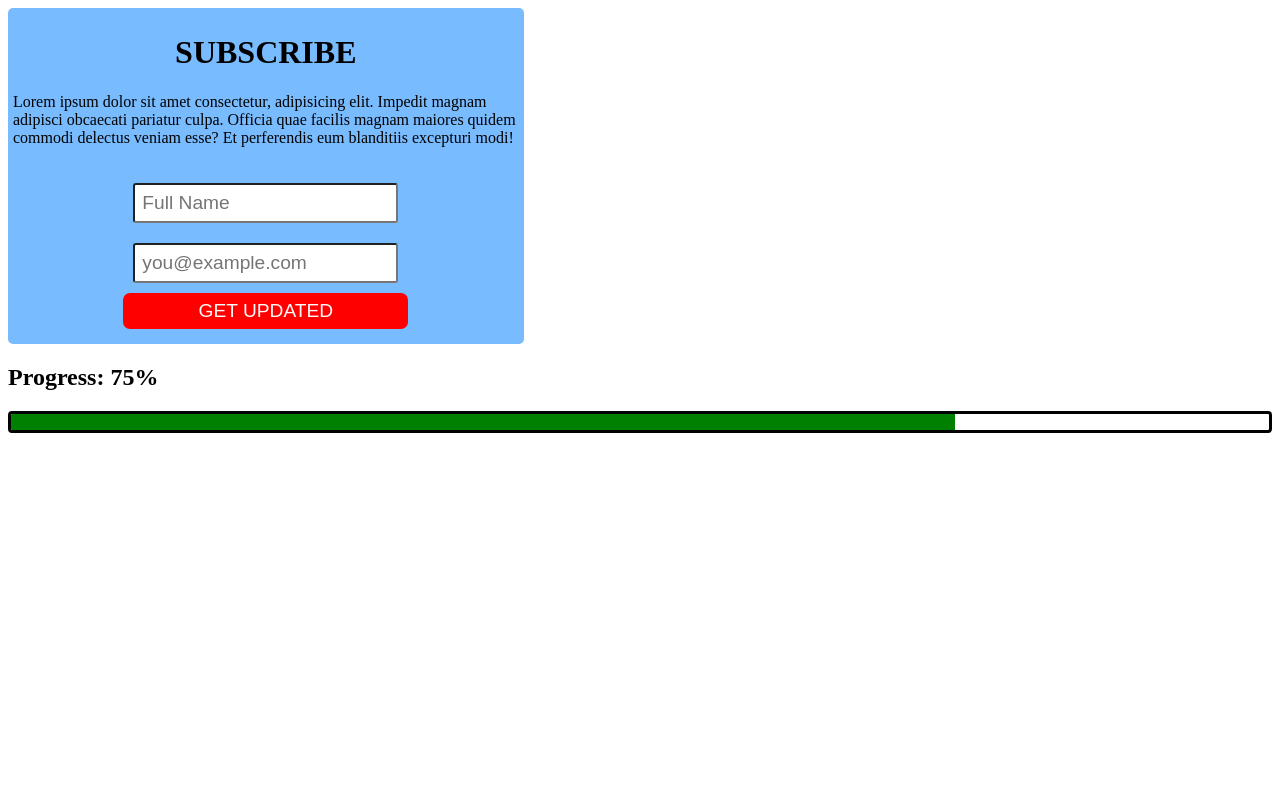
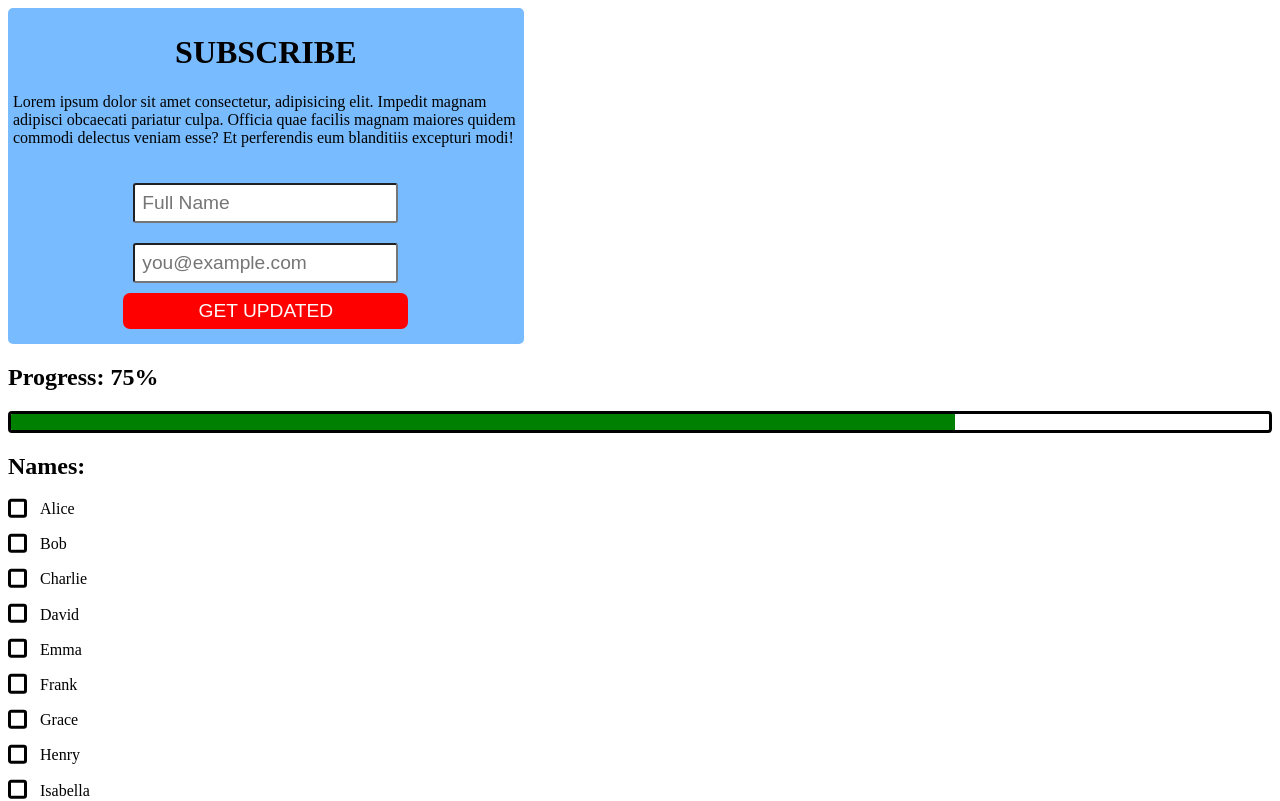
Before and after one commit to 93mcqmil/McQueen-Components, a React (Vite) app: page / in a window 1280 px wide. Shown: the top 801 px of the page. Built offline with nearby package versions, Linux system fonts and the light colour scheme.

Commit message:
checkbox

```diff
--- a/src/App.tsx
+++ b/src/App.tsx
@@ -1,13 +1,34 @@
+import Checkbox from "./Components/Checkbox/Checkbox";
 import Form from "./Components/Form/Form";
 import Header from "./Components/Header/Header";
 import ProgressBar from "./Components/ProgressBar/ProgressBar";
 
+const names = [
+  "Alice",
+  "Bob",
+  "Charlie",
+  "David",
+  "Emma",
+  "Frank",
+  "Grace",
+  "Henry",
+  "Isabella",
+  "Jack",
+  "Kate",
+  "Liam",
+  "Mia",
+  "Noah"
+];
 function App() {
   return (
     <>
       <Header />
       <Form />
       <ProgressBar title="Progress" percentage={75} color={"green"} />
+      <h2>Names:</h2>
+      {names.map((name, index) => (
+        <Checkbox key={index} title={name} big={false}/>
+      ))}
     </>
   );
 }
--- /dev/null
+++ b/src/Components/Checkbox/Checkbox.scss
@@ -0,0 +1,56 @@
+
+$check-color: hotpink;
+
+.checkbox {
+  font-size: inherit;
+  // hiding the native checkbox
+  input[type="checkbox"] {
+    -webkit-appearance: none;
+    appearance: none;
+    background-color: transparent;
+    margin: 0;
+
+    // style our checkboxes
+    font: inherit;
+    color: currentColor;
+    width: 1.2em;
+    height: 1.2em;
+    border: 0.2em solid currentColor;
+    border-radius: 0.2em;
+    transform: translateY(-0.075em);
+    display: grid;
+    place-content: center;
+  }
+
+  input[type="checkbox"]::before {
+    content: "";
+    width: 0.65em;
+    height: 0.65em;
+    transform: scale(0);
+    transition: 120ms transform ease-in-out;
+    box-shadow: inset 1em 1em $check-color;
+    transform-origin: bottom left;
+    clip-path: polygon(14% 44%, 0 65%, 50% 100%, 100% 16%, 80% 0%, 43% 62%);
+    // for windows high contrast mode
+    background-color: CanvasText;
+  }
+
+  input[type="checkbox"]:checked::before {
+    transform: scale(1);
+  }
+
+  .checkbox__label {
+    display: grid;
+    grid-template-columns: 1em auto;
+    gap: 1em;
+    margin-top: 1em;
+    align-items: center;
+  }
+
+  .big {
+    input[type="checkbox"]::before {
+      width: 1.5em;
+      height: 1.5em;
+    }
+  }
+}
--- /dev/null
+++ b/src/Components/Checkbox/Checkbox.tsx
@@ -0,0 +1,22 @@
+import "./Checkbox.scss";
+
+type CheckProps = {
+  title: string;
+  big: boolean;
+};
+
+const Checkbox = ({ title, big }: CheckProps) => {
+  return (
+    <section className="checkbox">
+      <label
+        htmlFor="check"
+        className={big ? "big checkbox__label" : "checkbox__label"}
+      >
+        <input type="checkbox" name="checkbox" />
+        {title}
+      </label>
+    </section>
+  );
+};
+
+export default Checkbox;
```
Also changed, not shown: 1 other file (tests, documents, lock files or other folders).
